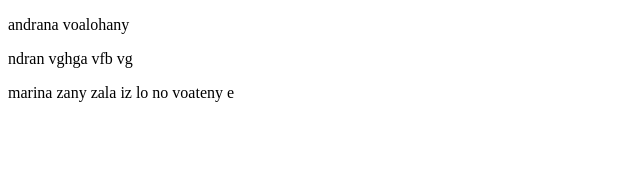
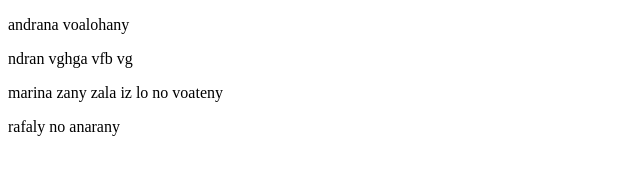
Before and after one commit to jasemmac/essai_technique, a plain HTML site: page index.html in a window 1280 px wide. Shown: the whole page, without its empty margins (0-640 px from the left). Drawn offline with Linux system fonts and the light colour scheme.

Commit message:
mbola nanova zavatr kel hafa

```diff
--- a/index.html
+++ b/index.html
@@ -11,7 +11,8 @@
 <body>
     <p>andrana voalohany</p>
     <p>ndran vghga vfb vg</p>
-    <p>marina zany zala iz lo no voateny e</p>
+    <p>marina zany zala iz lo no voateny </p>
+    <p>rafaly no anarany</p>
 </body>
 
 </html>
```
